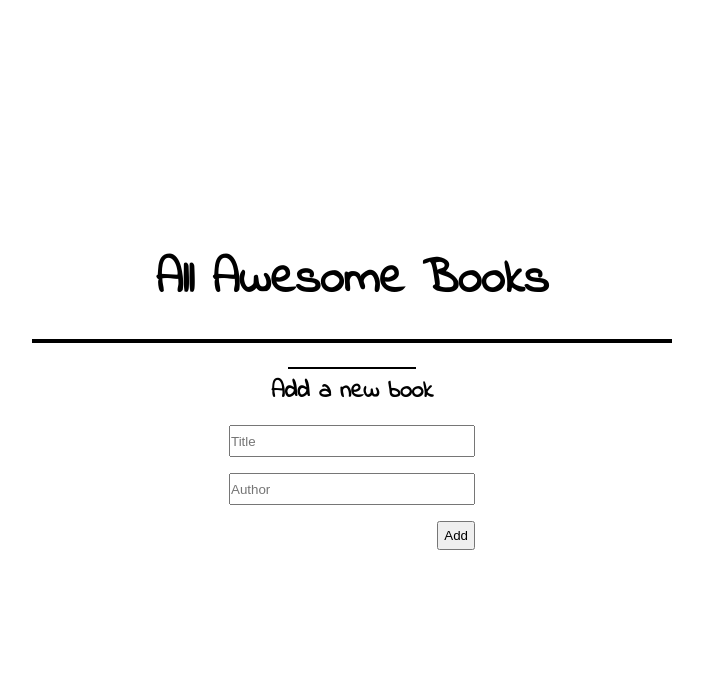
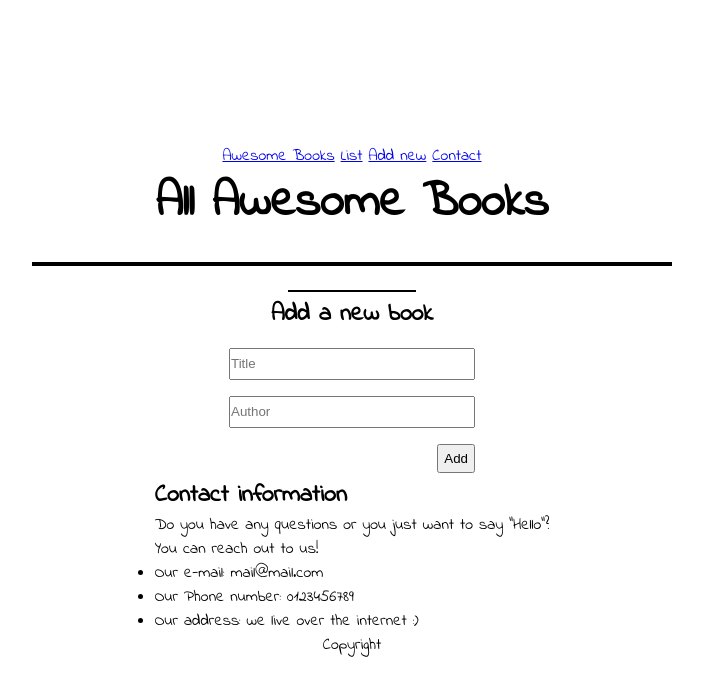
Before and after one commit to carreraprogrammer/Awessome-books, a website with bundled scripts: page index.html in a window 1280 px wide. Shown: the whole page, without its empty margins (288-991 px from the left). Built offline with nearby package versions, Linux system fonts and the light colour scheme.

Commit message:
Add html for website nevigation

```diff
--- a/index.html
+++ b/index.html
@@ -10,6 +10,14 @@
       <link href="https://fonts.googleapis.com/css2?family=Indie+Flower&display=swap" rel="stylesheet">
     </head>
     <body>
+
+      <header class="bar">
+        <a href="#">Awesome Books</a>
+        <a href="#">List</a>
+        <a href="#">Add new</a>
+        <a href="#">Contact</a>
+      </header>
+
         <h1 id="page-title">All Awesome Books</h1>
 
         <section id="Books-List">
@@ -28,6 +36,22 @@
               <button id="add-btn" type="button">Add</button>
             </div>
         </main>
-    <script src="js/index.js" type="module"></script>
-    </body>
+
+        <!-- contact section -->
+<section class="contactinfo">
+  <h2>Contact information</h2>
+  <p>Do you have any questions or you just want to say "Hello"? <br>
+  You can reach out to us!</p>
+  <ul>
+    <li>Our e-mail: <a>mail@mail.com</a> </li>
+    <li>Our Phone number: 0123456789</li>
+    <li>Our address: we live over the internet :)</li>
+  </ul>
+</section>
+<footer class="bar">
+<p>Copyright</p>
+</footer>
+
+<script src="js/index.js" type="module"></script>
+</body>
 </html>
```
